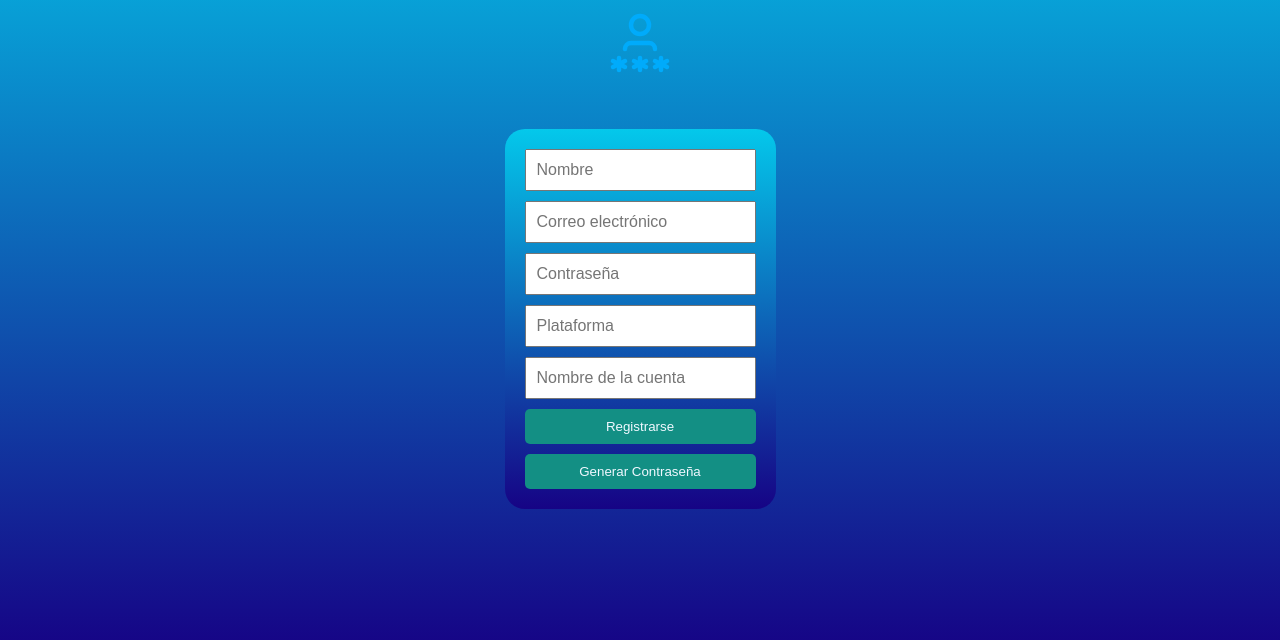
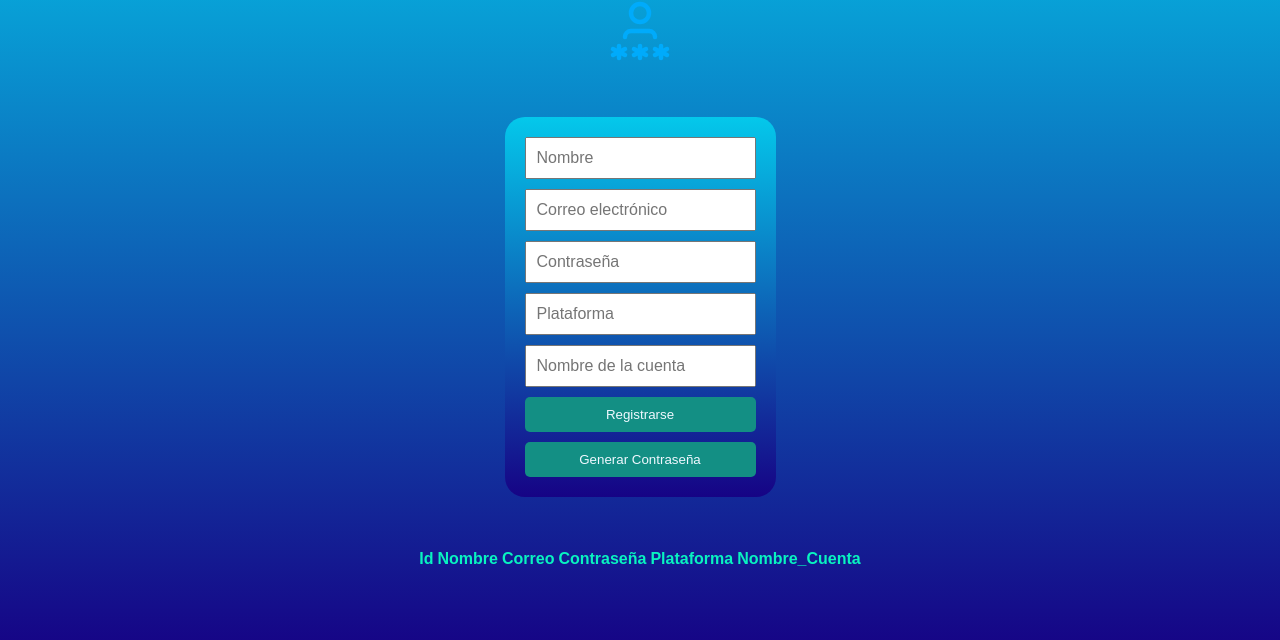
Before and after one commit to JavierMedina92/gestor_contrase-as_backend, a website: page public/index.html in a window 1280 px wide. Shown: the part 164-804 px from the top of the page. Drawn offline with Linux system fonts and the light colour scheme.

Commit message:
se guarda versión para pruebas

```diff
--- a/public/index.html
+++ b/public/index.html
@@ -33,6 +33,21 @@
         <button type="submit">Registrarse</button>
         <button id="generarContraseña" type="button">Generar Contraseña</button>
     </form>
+
+    <table>
+        <thead class="table-dark">
+            <tr>
+                <th>Id</th>
+                <th>Nombre</th>
+                <th>Correo</th>
+                <th>Contraseña</th>
+                <th>Plataforma</th>
+                <th>Nombre_Cuenta</th>
+            </tr>
+        </thead>
+        <tbody id="table_data"></tbody>
+    </table>
+
     <script src="script.js"></script>
 </body>
 </html>
```
Also changed, not shown: public/script.js (+35 -0 lines), server.js (+22 -0 lines), public/style.css (line endings or trailing spaces).
